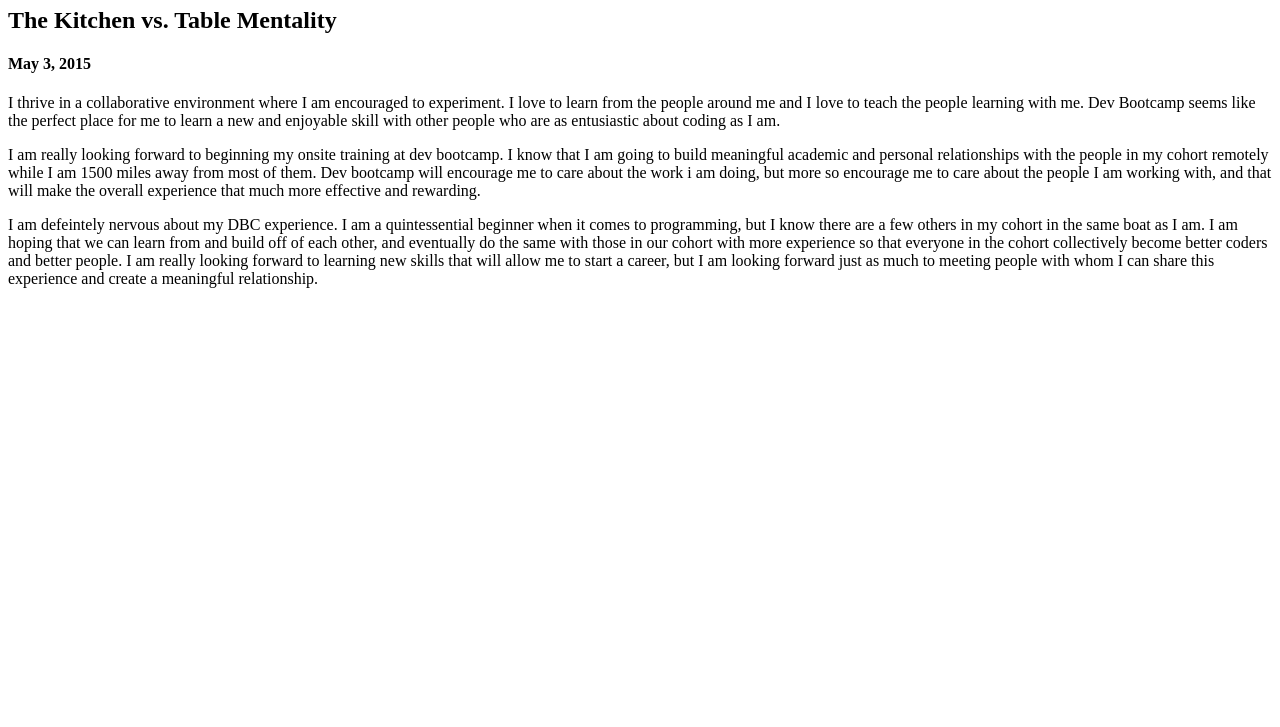
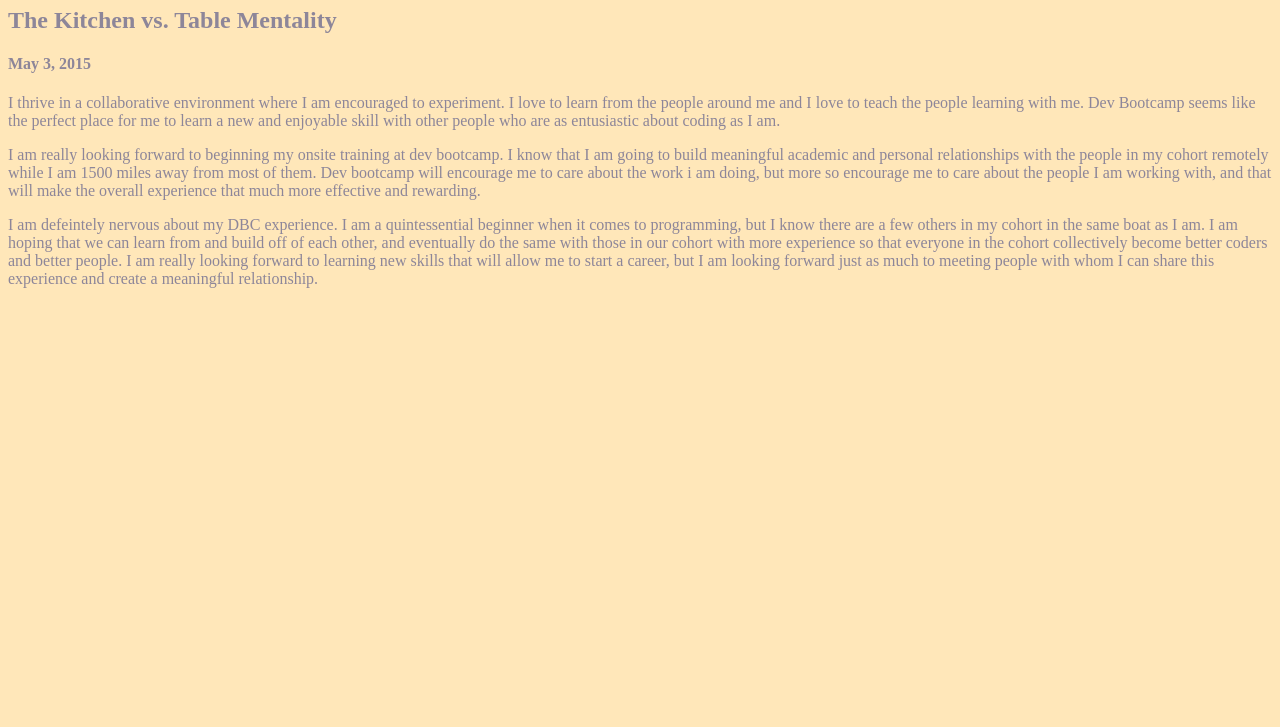
Before and after one commit to ccring/ccring.github.io, a plain HTML site: page blog/c1-chefs-kitchen.html in a window 1280 px wide. Shown: the part 73-800 px from the top of the page. Drawn offline with Linux system fonts and the light colour scheme.

Commit message:
Update c1-chefs-kitchen.html

```diff
--- a/blog/c1-chefs-kitchen.html
+++ b/blog/c1-chefs-kitchen.html
@@ -2,7 +2,7 @@
 <head>
   <title>Your page title here</title>
   <meta charset="UTF-8">
-  <link rel="stylesheet" type="text/css" href="your-stylesheet-link-here.css">
+  <link rel="stylesheet" type="text/css" href="../stylesheets/blog-stylesheet.css">
 </head>
 
 <main>
```
